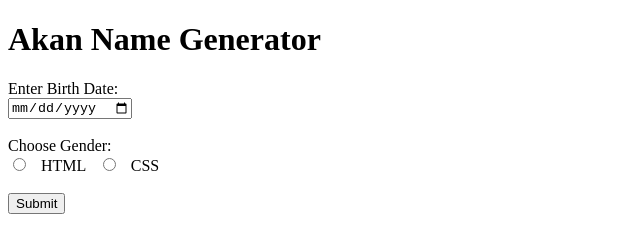
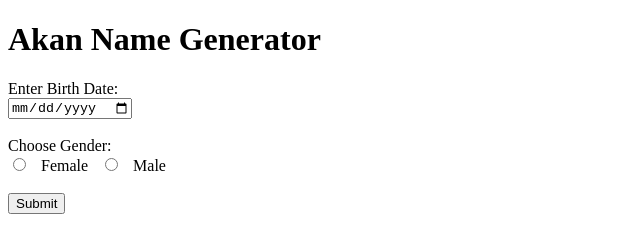
Before and after one commit to FaithMandela/AcademyAssignment2, a plain HTML site: page index.html in a window 1280 px wide. Shown: the full height of the page, 0-640 px from the left. Drawn offline with Linux system fonts and the light colour scheme.

Commit message:
Updated gender field

```diff
--- a/index.html
+++ b/index.html
@@ -7,9 +7,9 @@
             <input type="date" id="birthday" name="birthday"></form><br>
             <label for="lname">Choose Gender:</label><br>
             <input type="radio" id="html" name="gender" value="HTML">
-            <label for="html">HTML</label>
+            <label for="html">Female</label>
             <input type="radio" id="css" name="gender" value="CSS">
-            <label for="css">CSS</label><br><br>
+            <label for="css">Male</label><br><br>
             <input type="submit">
         </form>
     </body>
```
